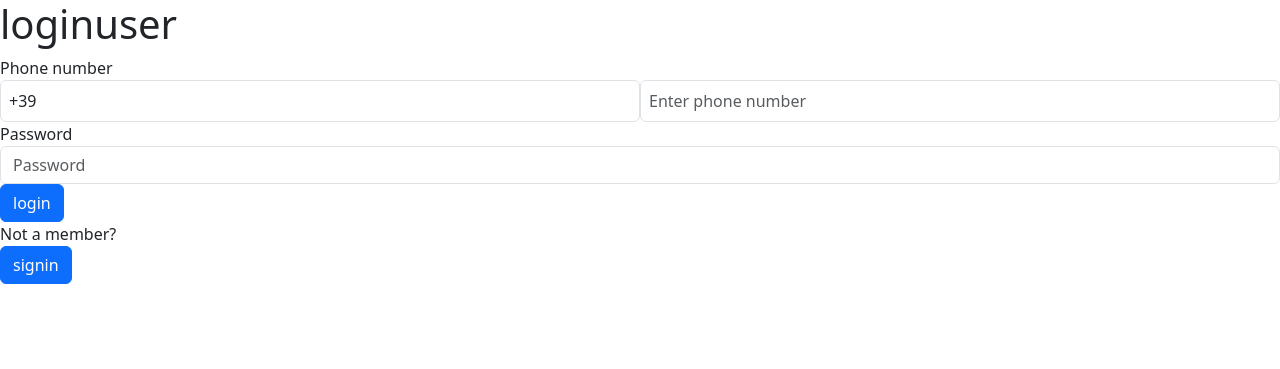
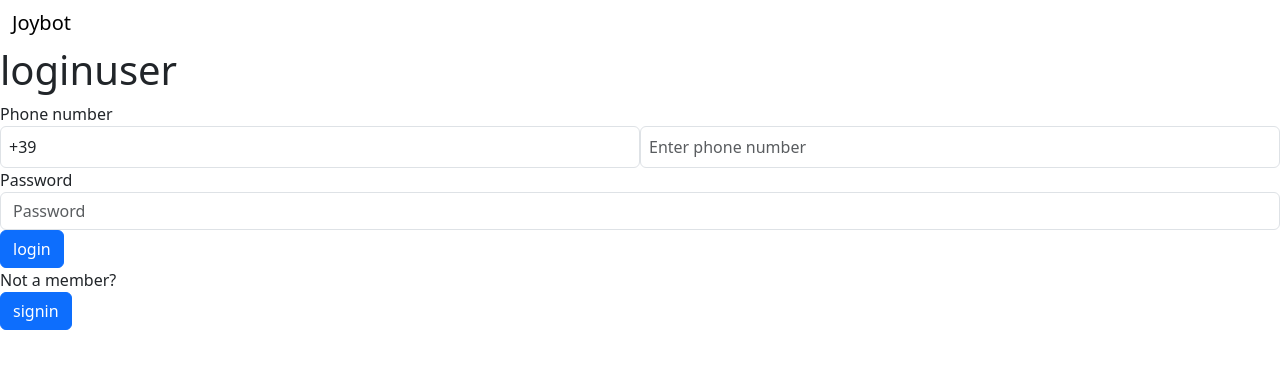
Before and after one commit to caballo-domestico/joy-bot, a Flask app: page /loginuser in a window 1280 px wide. Shown: the top 369 px of the page. Run offline with Flask 2, Linux system fonts and the light colour scheme; parts of the project's set-up code (start-up, migrations or seed data) failed here and were passed over; some libraries are stand-ins or nearby versions.

Commit message:
close #49

```diff
--- a/frontend/webserver/templates/auth.html
+++ b/frontend/webserver/templates/auth.html
@@ -13,6 +13,5 @@
       </div>
       <input type=submit class="btn btn-primary" value=Go!>
     </form>
-    {% include 'print-flashed-messages.html' %}
 
 {% endblock %}
--- a/frontend/webserver/templates/base.html
+++ b/frontend/webserver/templates/base.html
@@ -14,8 +14,12 @@
         {% endblock %}
     </head>
     <body>
+        {% include "toolbar.html" %}
+
         <!-- Your page content -->
         {% block content %}{% endblock %}
+
+        {% include 'print-flashed-messages.html' %}
 
         {% block scripts %}
             <!-- Optional JavaScript -->
--- a/frontend/webserver/templates/loginuser.html
+++ b/frontend/webserver/templates/loginuser.html
@@ -25,5 +25,4 @@
       <div>Not a member?</div>
       <input type=submit class="btn btn-primary" value=signin>
     </form>
-    {% include 'print-flashed-messages.html' %}
 {% endblock %}
--- /dev/null
+++ b/frontend/webserver/templates/toolbar.html
@@ -0,0 +1,12 @@
+<nav class="navbar navbar-inverse">
+    <div class="container-fluid">
+      <div class="navbar-header">
+        <a class="navbar-brand" href="/">Joybot</a>
+      </div>
+      {% if isLogged() %}
+        <ul class="nav navbar-nav navbar-right">
+          <li><form action='{{ url_for("logout")}}' method="get"><input type=submit class="btn btn-primary" value=logout></form></li>
+        </ul>
+      {% endif %}
+    </div>
+  </nav>
--- a/frontend/webserver/templates/upload-prescription.html
+++ b/frontend/webserver/templates/upload-prescription.html
@@ -10,5 +10,4 @@
       <input class="form-control" type=file name=prescription>
       <input type=submit class="btn btn-primary" value=Upload-prescription>
     </form>
-    {% include 'print-flashed-messages.html' %}
 {% endblock %}
```
Also changed, not shown: frontend/webserver/templates/home.html (+1 -12 lines).
